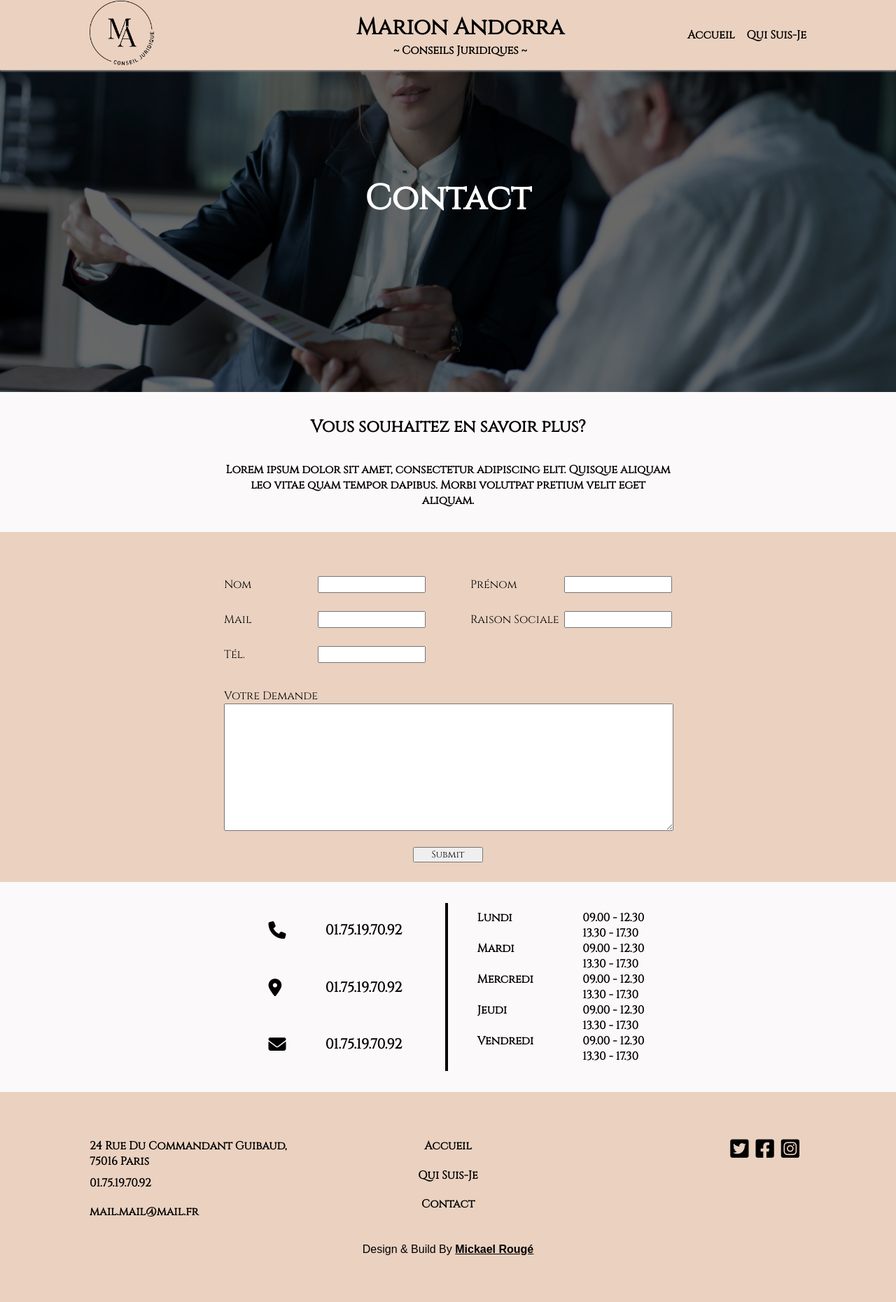
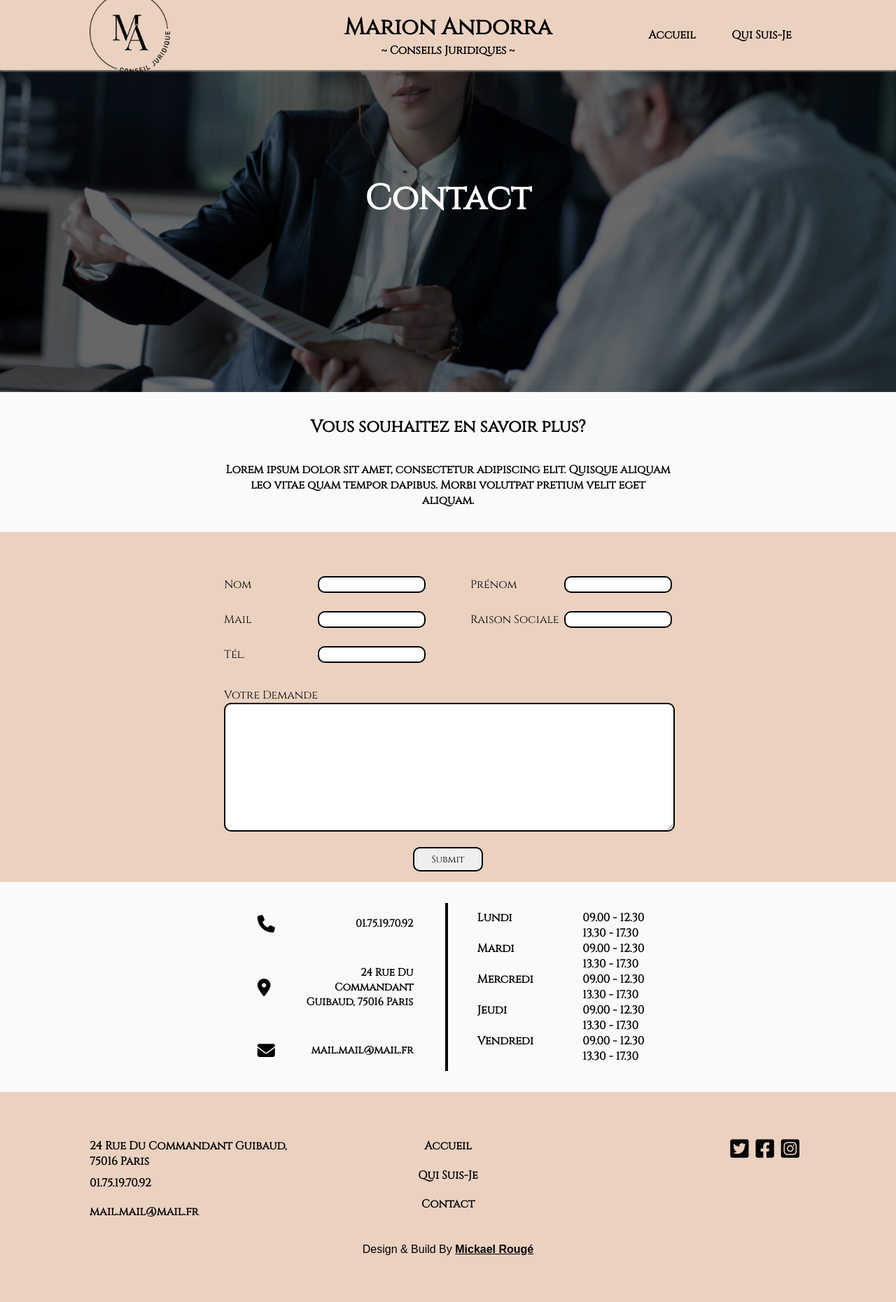
Before and after one commit to Micka0675/Marion-Andorra-Juriste, a PHP site: page /pages/contact.html in a window 1280 px wide. Shown: the whole page at 70% size. Run offline with PHP 8.4, Linux system fonts and the light colour scheme; some libraries are stand-ins or nearby versions.

Commit message:
Add files via upload

```diff
--- a/css/style.css
+++ b/css/style.css
@@ -31,6 +31,29 @@ a,p{
 
 a:hover{
     cursor: pointer;
+}
+
+input{
+    border-radius: 10px;
+    height: 35px;
+    transition: 0.3s;
+    border: 2px solid black;
+}
+
+form input:hover{
+    background-color: #f6f3f2;
+}
+
+input:hover , .sub:hover{
+    cursor: pointer;
+    background-color: black;
+    color: var(--light-color);
+    border: 2px solid var(--light-color);
+}
+
+textarea{
+    border-radius: 10px;
+    border: 2px solid black;
 }
 
 /* Header */
@@ -68,11 +91,12 @@ header{
 }
 
 .logo{
-    width: 20%;
+    width: 25%;
     height: 100%;
     display: flex;
     justify-content: flex-start;
     align-items: center;
+    margin-left: 0;
 }
 
 .logo img{
@@ -84,13 +108,14 @@ header{
     justify-content: center;
     flex-direction: column;
     align-items: center;
-    width: 55%;
+    width: 50%;
     height: 100%;
+    text-align: center;
 }
 
+
 .nav{
-    width: 20%;
-    max-width: 170px;
+    width: 25%;
     height: 100%;
     display: flex;
     justify-content: space-between;
@@ -99,6 +124,8 @@ header{
 
 .nav a{
     transition:0.2s;
+    width: 50%;
+    text-align: center;
 }
 
 .nav a:hover{
@@ -261,11 +288,17 @@ form input{
 }
 
 .coord-line{
-    width: 60%;
+    width: 70%;
     display: flex;
     justify-content: space-between;
     align-items: center;
     font-size: 20px;
+    text-align: right;
+}
+
+.coord-line p{
+    font-size: 15px;
+    max-width: 80%;
 }
 
 .coord-line i{
@@ -679,6 +712,11 @@ footer ul{
         order:1;
     }
 
+    .coord-line p{
+        width: 150px;
+        text-align: left;
+    }
+
     .separation{
         display: none;
     }
@@ -716,7 +754,7 @@ footer ul{
 
     .logo{
 
-        width: 25%;
+        width: 30%;
     }
 
     .logo img{
@@ -733,7 +771,7 @@ footer ul{
     }
 
     .nav{
-        width: 25%;
+        width: 30%;
     }
 
     .icons-bloc{
--- a/index.html
+++ b/index.html
@@ -50,7 +50,7 @@
                 <div class="text-zone-container">
                     <h3>Mauris mollis ornare est vel rutrum.</h3>
                     <p>Vivamus malesuada justo eget libero molestie suscipit. Mauris fringilla viverra hendrerit. Phasellus lacinia pulvinar bibendum. Nam eu scelerisque magna. Quisque non metus ullamcorper, sodales arcu eget, lobortis ex. Vivamus interdum mi non felis vehicula convallis.</p>
-                    <input class="dark-button" type="button" value="En Savoir Plus">
+                    <a href="./pages/Qui-suis-je.html"><input class="dark-button" type="button" value="En Savoir Plus"></a>
                 </div>
             </div>
         </div>
@@ -59,7 +59,7 @@
             <div class="text-zone-container text-zone-container-2">
                 <h3>Lorem ipsum dolor sit amet</h3>
                 <p>Vivamus malesuada justo eget libero molestie suscipit. Mauris fringilla viverra hendrerit. Phasellus lacinia pulvinar bibendum. Nam eu scelerisque magna. Quisque non metus ullamcorper, sodales arcu eget, lobortis ex. Vivamus interdum mi non felis vehicula convallis.</p>
-                <input class="light-button" type="button" value="Demander Conseil">
+                <a href="./pages/contact.html"><input class="light-button" type="button" value="Demander Conseil"></a>
             </div>
             </div>
             <div class="img-zone img-zone-2"></div>
--- a/pages/Qui-suis-je.html
+++ b/pages/Qui-suis-je.html
@@ -55,7 +55,7 @@
                 </div>
                 <div class="contact-bio">
                     <h3>Lorem ipsum dolor sit amet, consectetur adipiscing elit.</h3>
-                    <input type="button" class="light-button" value="En Savoir Plus">
+                    <a href="./contact.html"><input type="button" class="light-button" value="Demander Conseil"></a>
                 </div>
             </div>
         </div>
--- a/pages/contact.html
+++ b/pages/contact.html
@@ -54,11 +54,11 @@
             </div>
             <div class="coord-line">
                 <i class="fa-solid fa-location-dot"></i>
-                <p>01.75.19.70.92</p>
+                <p>24 Rue Du Commandant Guibaud, 75016 Paris</p>
             </div>
             <div class="coord-line">
                 <i class="fa-solid fa-envelope"></i>
-                <p>01.75.19.70.92</p>
+                <p>mail.mail@mail.fr</p>
             </div>
         </div>
         <div class="separation"></div>
```
